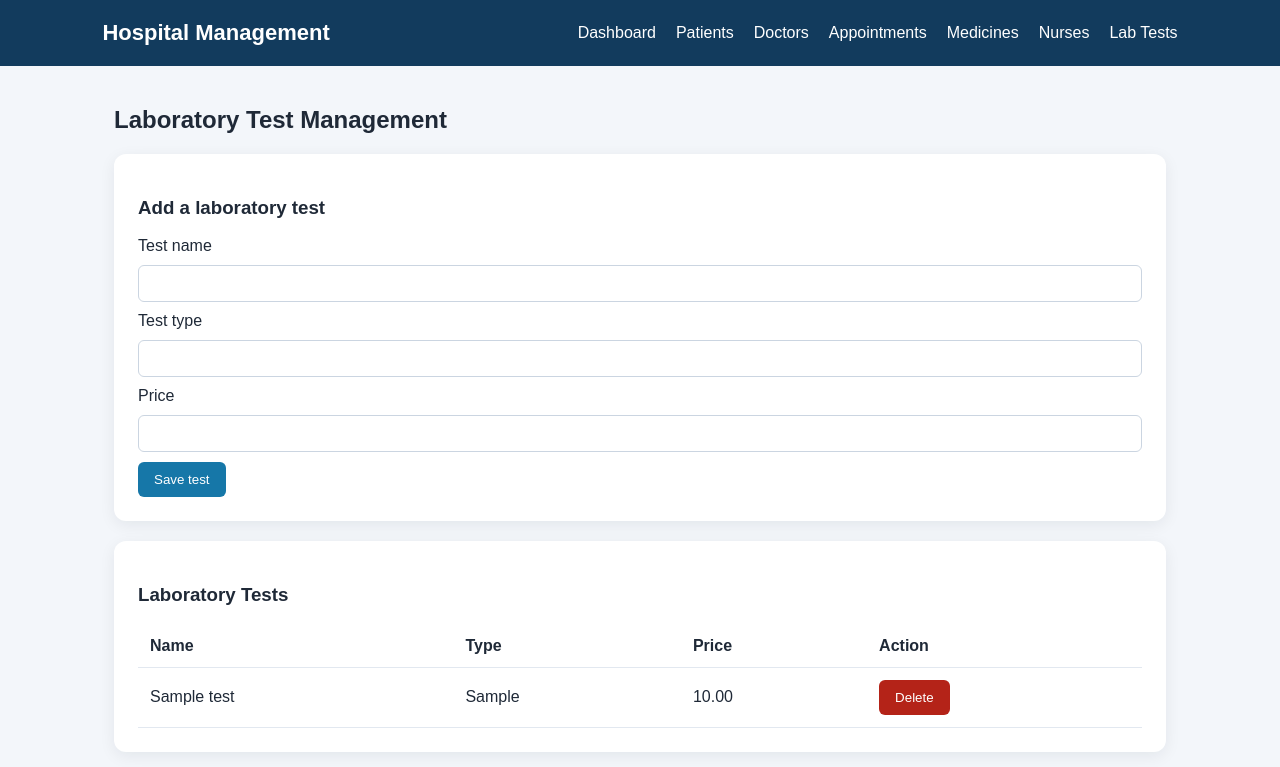
After one commit to marwanmohamed0097/Pingpong, a Python web app: template Hospital/templates/lab_tests.html in a window 1280 px wide. The commit adds this page. Shown: the top 767 px of the page. Run offline with Jinja, Linux system fonts and the light colour scheme; the template is opened without the code that fills it: most values are stand-ins (such as "Sample title", 1, 10 or a date in 2020).

Commit message:
Add laboratory test management

```diff
--- a/Hospital/app.py
+++ b/Hospital/app.py
@@ -1,9 +1,11 @@
 from flask import Flask, render_template, request, redirect, url_for
+from lab_test_routes import lab_tests_bp
 from nurse_routes import nurses_bp
 import os
 import sqlite3
 
 app = Flask(__name__)
+app.register_blueprint(lab_tests_bp)
 app.register_blueprint(nurses_bp)
 DATABASE = os.path.join(app.root_path, "hospital.db")
 
--- a/Hospital/templates/index.html
+++ b/Hospital/templates/index.html
@@ -14,6 +14,7 @@
             <a href="{{ url_for('patients') }}">Patients</a>
             <a href="{{ url_for('doctors') }}">Doctors</a>
             <a href="{{ url_for('appointments') }}">Appointments</a>
+            <a href="{{ url_for('lab_tests.test_list') }}">Lab Tests</a>
             <a href="{{ url_for('nurses.nurse_list') }}">Nurses</a>
         </nav>
     </header>
@@ -40,6 +41,10 @@
                 <h3>Nurse Management</h3>
                 <a class="button" href="{{ url_for('nurses.nurse_list') }}">Manage nurses</a>
             </article>
+            <article class="card">
+                <h3>Laboratory Tests</h3>
+                <a class="button" href="{{ url_for('lab_tests.test_list') }}">Manage lab tests</a>
+            </article>
         </section>
     </main>
 </body>
--- /dev/null
+++ b/Hospital/templates/lab_tests.html
@@ -0,0 +1,71 @@
+<!DOCTYPE html>
+<html lang="en">
+<head>
+    <meta charset="UTF-8">
+    <meta name="viewport" content="width=device-width, initial-scale=1.0">
+    <title>Laboratory Tests</title>
+    <link rel="stylesheet" href="{{ url_for('static', filename='css/style.css') }}">
+</head>
+<body>
+    <header class="topbar">
+        <h1>Hospital Management</h1>
+        <nav>
+            <a href="{{ url_for('dashboard') }}">Dashboard</a>
+            <a href="{{ url_for('patients') }}">Patients</a>
+            <a href="{{ url_for('doctors') }}">Doctors</a>
+            <a href="{{ url_for('appointments') }}">Appointments</a>
+            <a href="{{ url_for('medicines.medicine_list') }}">Medicines</a>
+            <a href="{{ url_for('nurses.nurse_list') }}">Nurses</a>
+            <a href="{{ url_for('lab_tests.test_list') }}">Lab Tests</a>
+        </nav>
+    </header>
+
+    <main class="container">
+        <h2>Laboratory Test Management</h2>
+
+        <section class="card form-card">
+            <h3>Add a laboratory test</h3>
+            {% if error %}<p class="error">{{ error }}</p>{% endif %}
+            <form method="post" action="{{ url_for('lab_tests.test_list') }}">
+                <label for="name">Test name</label>
+                <input id="name" name="name" required>
+
+                <label for="test_type">Test type</label>
+                <input id="test_type" name="test_type" required>
+
+                <label for="price">Price</label>
+                <input id="price" name="price" type="number" min="0" step="0.01" required>
+
+                <button class="button" type="submit">Save test</button>
+            </form>
+        </section>
+
+        <section class="card table-card">
+            <h3>Laboratory Tests</h3>
+            {% if tests %}
+            <div class="table-wrap">
+                <table>
+                    <thead><tr><th>Name</th><th>Type</th><th>Price</th><th>Action</th></tr></thead>
+                    <tbody>
+                    {% for test in tests %}
+                        <tr>
+                            <td>{{ test.name }}</td>
+                            <td>{{ test.test_type }}</td>
+                            <td>{{ "%.2f"|format(test.price) }}</td>
+                            <td>
+                                <form method="post" action="{{ url_for('lab_tests.delete_test', test_id=test.id) }}">
+                                    <button class="delete-button" type="submit">Delete</button>
+                                </form>
+                            </td>
+                        </tr>
+                    {% endfor %}
+                    </tbody>
+                </table>
+            </div>
+            {% else %}
+            <p class="status">No laboratory tests have been added yet.</p>
+            {% endif %}
+        </section>
+    </main>
+</body>
+</html>
```
Also changed, not shown: Hospital/lab_test_routes.py (added, +74 -0 lines).
